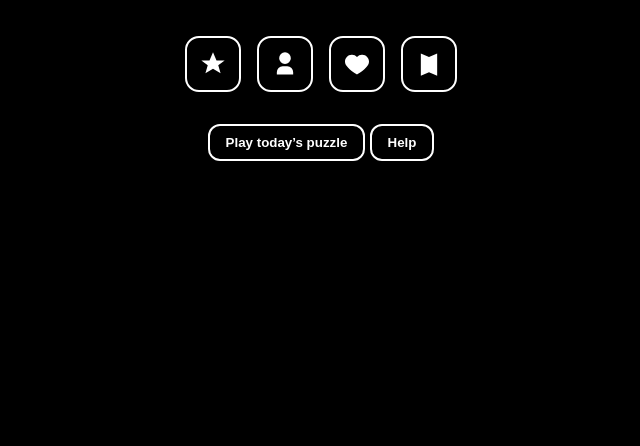
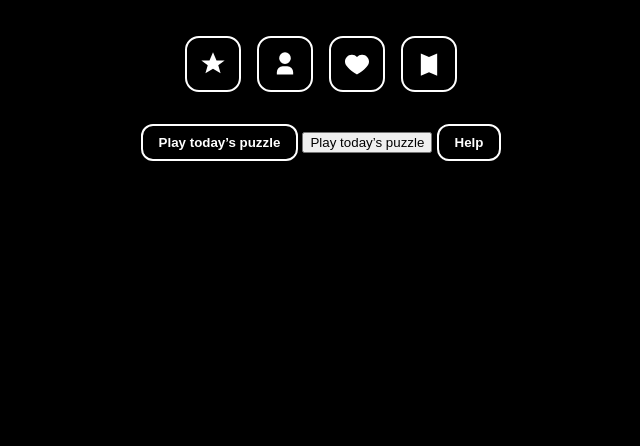
Before and after one commit to Teff7/GRIDTOPIAv2, a plain HTML site: page index.html in a window 1280 px wide. Shown: the part 354-800 px from the top of the page, without its empty margins (319-959 px from the left). Drawn offline with Linux system fonts and the light colour scheme.

Commit message:
Update index.html

```diff
--- a/index.html
+++ b/index.html
@@ -32,6 +32,7 @@
 
     <div class="welcome-actions">
       <button class="play-button" id="btnPlay">Play today’s puzzle</button>
+      <button onclick="startGame()">Play today’s puzzle</button>
       <button class="help-button" id="btnHelp">Help</button>
     </div>
   </section>
```
